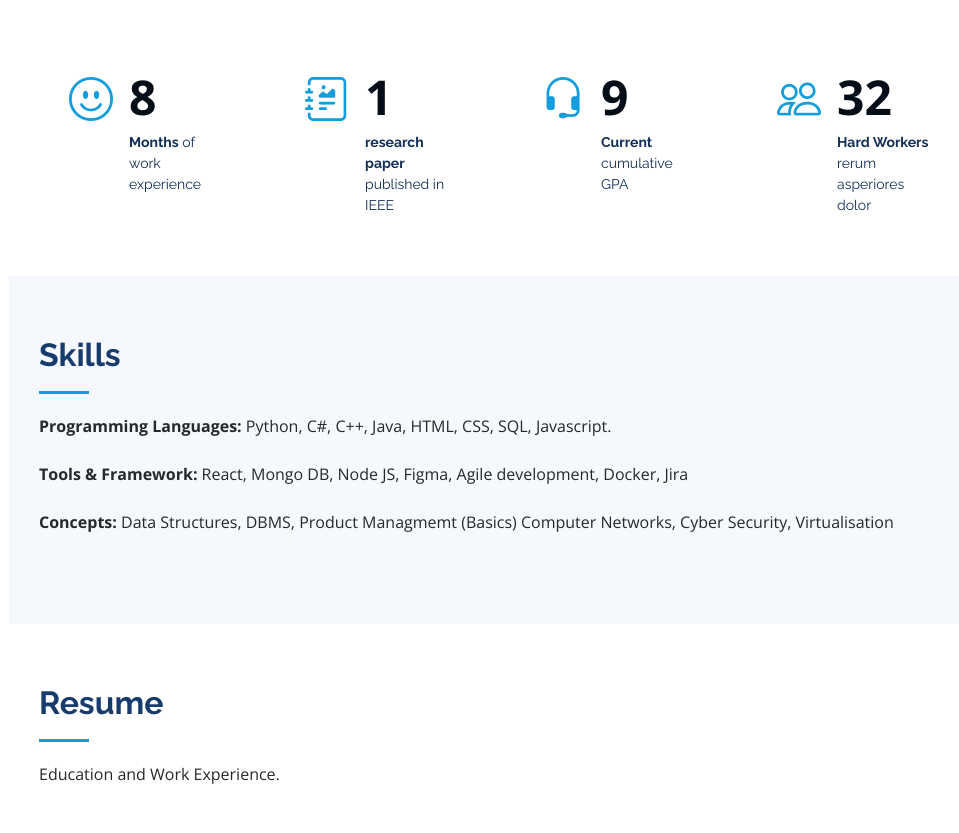
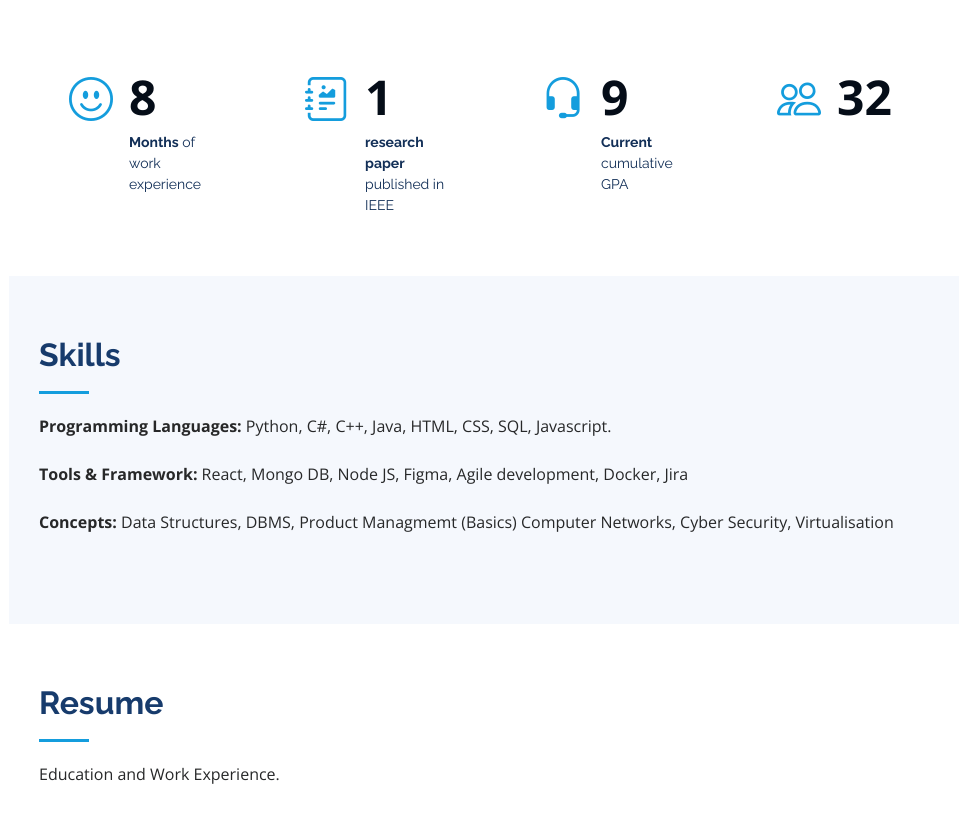
Before and after one commit to sharmithanadella/portfolio-bootstrap, a plain HTML site: page index.html in a window 1280 px wide. Shown: the part 1545-2378 px from the top of the page, without its empty margins (291-1250 px from the left). Drawn offline with nearby package versions, Linux system fonts and the light colour scheme.

Commit message:
Update index.html

```diff
--- a/index.html
+++ b/index.html
@@ -161,7 +161,7 @@
             <div class="count-box">
               <i class="bi bi-people"></i>
               <span data-purecounter-start="0" data-purecounter-end="32" data-purecounter-duration="1" class="purecounter"></span>
-              <p><strong>Hard Workers</strong> rerum asperiores dolor</p>
+              <p><strong></strong></p>
             </div>
           </div>
 
```
